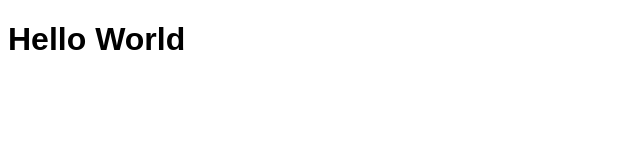
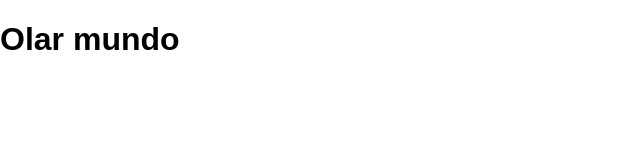
Before and after one commit to joaodorea/leiturinha, a React app: page / in a window 1280 px wide. Shown: the top 160 px of the page, without its empty margins (0-640 px from the left). Built offline with nearby package versions, Linux system fonts and the light colour scheme.

Commit message:
style: adding must have styles

```diff
--- a/src/App.tsx
+++ b/src/App.tsx
@@ -1,6 +1,6 @@
 import React from "react";
-import HelloWorld from "components/HelloWorld";
+import "./assets/styles/index.scss";
 
-const App: React.FC = () => <HelloWorld />;
+const App: React.FC = () => <h1>Olar mundo</h1>;
 
 export default App;
--- /dev/null
+++ b/src/assets/styles/geral.scss
@@ -0,0 +1,19 @@
+body {
+  margin: 0;
+  background-color: white;
+  font-size: 16px;
+  font-family: sans-serif;
+}
+
+a {
+  color: inherit;
+  text-decoration: none;
+}
+
+*, :after, :before {
+  box-sizing: border-box;
+}
+
+#root {
+  overflow-x: hidden;
+}
--- a/src/assets/styles/index.scss
+++ b/src/assets/styles/index.scss
@@ -1,3 +1 @@
-body {
-  font-family: sans-serif;
-}
+@import './geral.scss'
```
